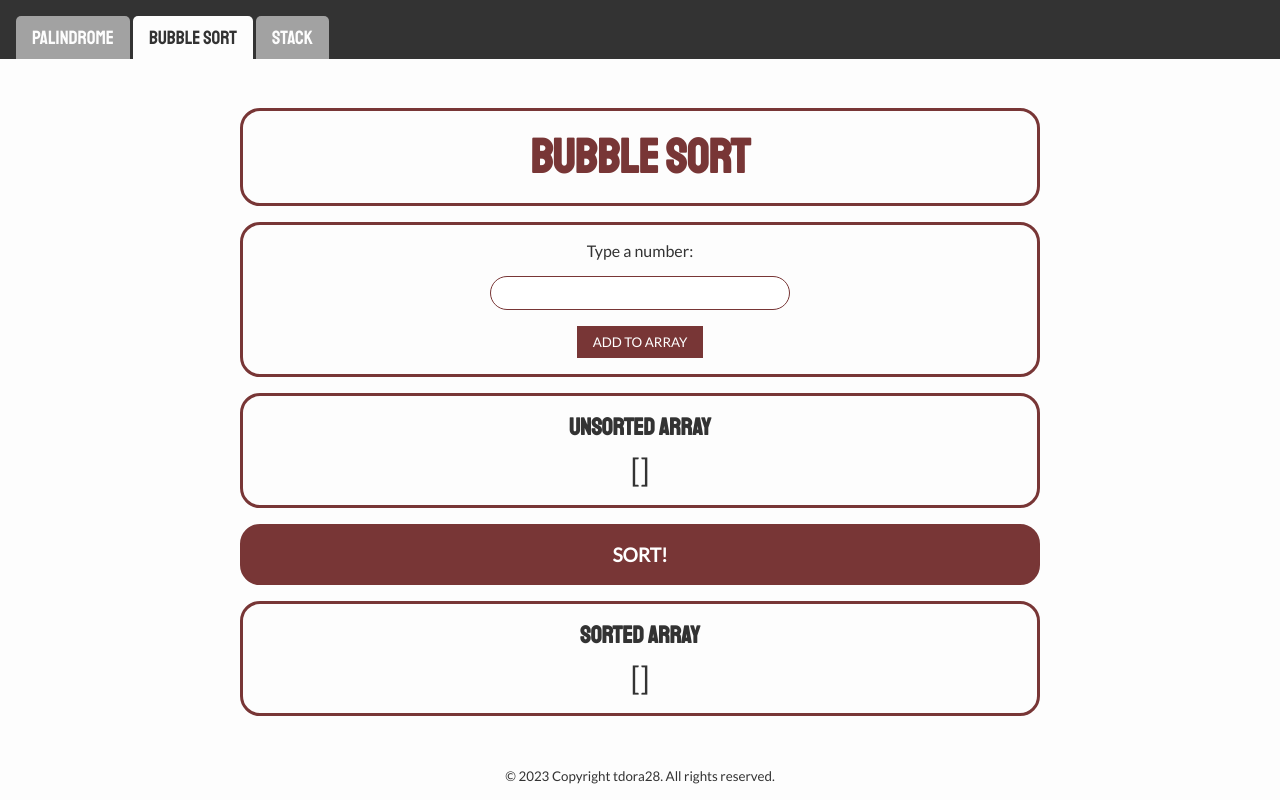
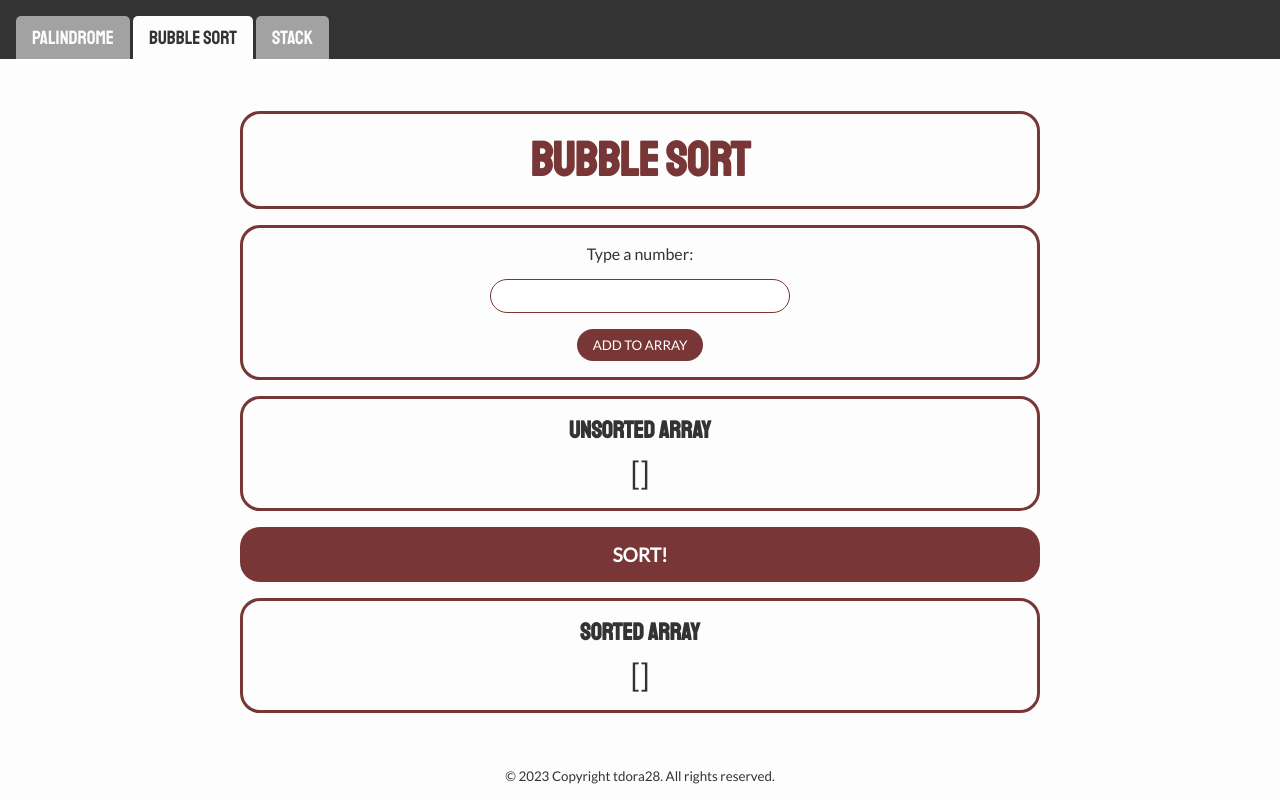
Before and after one commit to tdora28/datastructures, a React (Vite) app: page / in a window 1280 px wide. Both pictures are taken after a click on the button "Bubble Sort". Built offline with nearby package versions, Linux system fonts and the light colour scheme.

Commit message:
Fix BubbleSort buttons

```diff
--- a/src/index.css
+++ b/src/index.css
@@ -156,6 +156,7 @@ nav ul li button.active:hover {
 .bubble-form button {
   padding: 0.5rem 1rem;
   border: none;
+  border-radius: 20px;
   background: #783636;
   color: #fff;
   text-transform: uppercase;
@@ -172,6 +173,7 @@ nav ul li button.active:hover {
   font-size: 2rem;
 }
 .bubble-btn-long {
+  border: none;
   font-size: 1.2rem;
   font-weight: 600;
   background: #783636;
```
